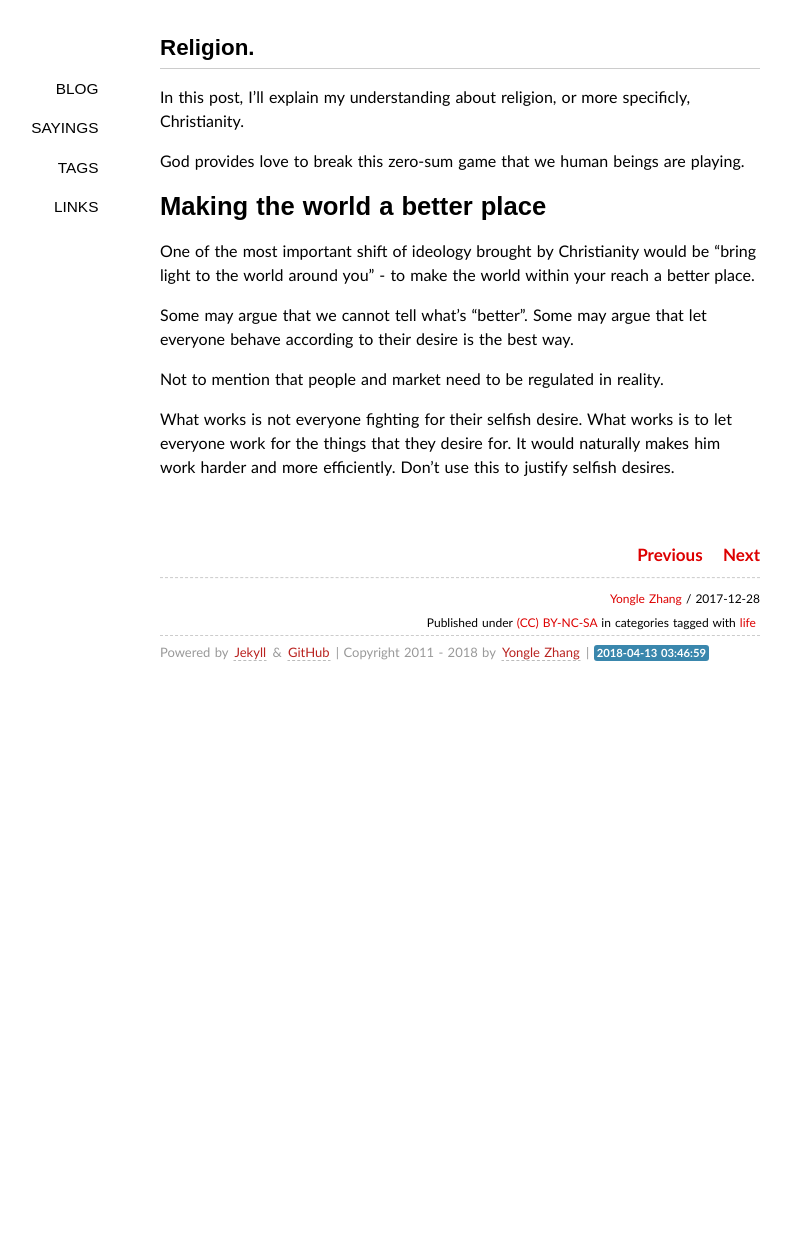
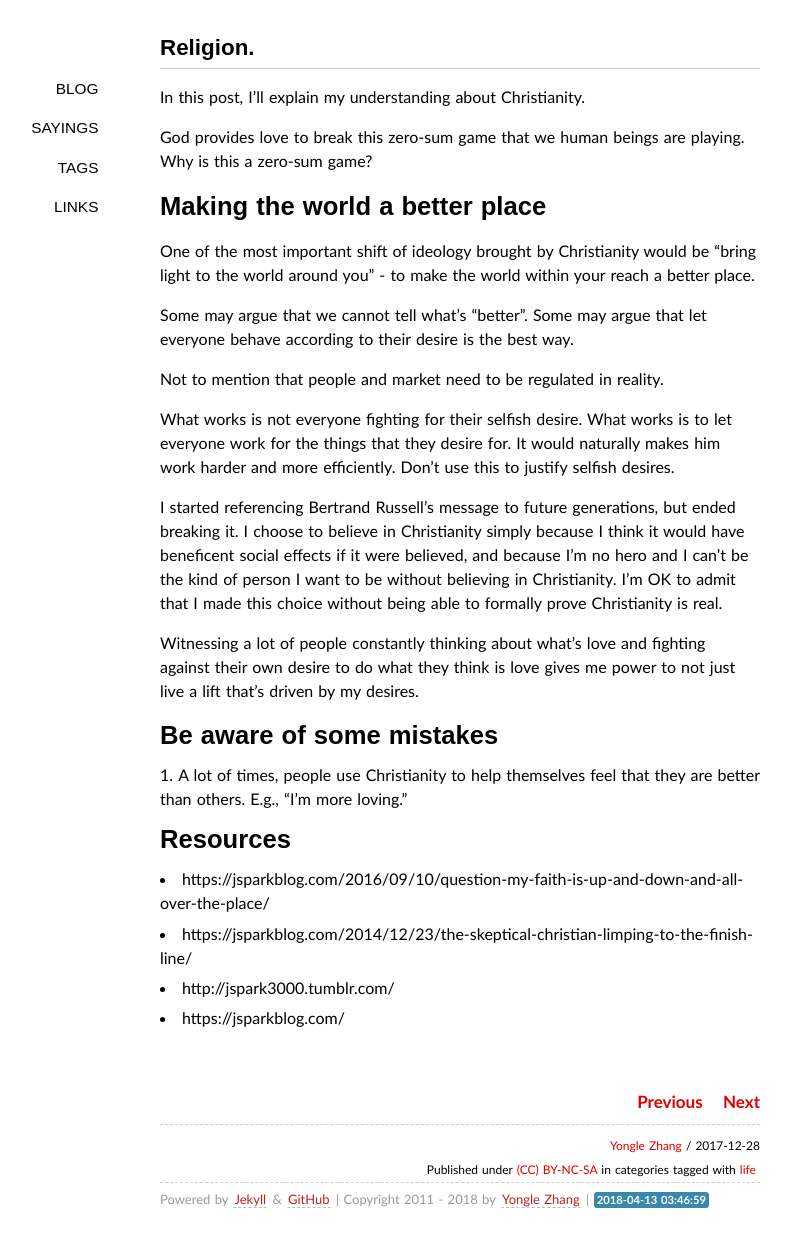
Before and after one commit to zagol/yonglezh.github.io, a Jekyll site: the page built from _posts/2017-12-28-religion.markdown, in a window 1280 px wide. Shown: the whole page, without its empty margins (180-971 px from the left). Built offline with Jekyll 4.4.1, drawn with Linux system fonts in a browser that asks for light colours; some web fonts are replaced; comment, search, counter and statistics services are not loaded; before the commit the page ends 900 px from its top, so only the background shows below that.

Commit message:
some modifications

```diff
--- a/_posts/2017-12-28-religion.markdown
+++ b/_posts/2017-12-28-religion.markdown
@@ -5,10 +5,9 @@ tags: life
 comments: no
 ---
 
-In this post, I'll explain my understanding about religion, or more specificly, Christianity.
+In this post, I'll explain my understanding about Christianity.
 
-God provides love to break this zero-sum game that we human beings are playing.
-
+God provides love to break this zero-sum game that we human beings are playing. Why is this a zero-sum game?
 
 # Making the world a better place
 
@@ -19,3 +18,18 @@ Some may argue that we cannot tell what's "better". Some may argue that let ever
 Not to mention that people and market need to be regulated in reality.
 
 What works is not everyone fighting for their selfish desire. What works is to let everyone work for the things that they desire for. It would naturally makes him work harder and more efficiently. Don't use this to justify selfish desires.
+
+I started referencing Bertrand Russell's message to future generations, but ended breaking it. I choose to believe in Christianity simply because I think it would have beneficent social effects if it were believed, and because I'm no hero and I can't be the kind of person I want to be without believing in Christianity. I'm OK to admit that I made this choice without being able to formally prove Christianity is real.
+
+Witnessing a lot of people constantly thinking about what's love and fighting against their own desire to do what they think is love gives me power to not just live a lift that's driven by my desires.
+
+# Be aware of some mistakes
+
+1. A lot of times, people use Christianity to help themselves feel that they are better than others. E.g., "I'm more loving."
+
+# Resources
+
+- https://jsparkblog.com/2016/09/10/question-my-faith-is-up-and-down-and-all-over-the-place/
+- https://jsparkblog.com/2014/12/23/the-skeptical-christian-limping-to-the-finish-line/
+- http://jspark3000.tumblr.com/
+- https://jsparkblog.com/
```
